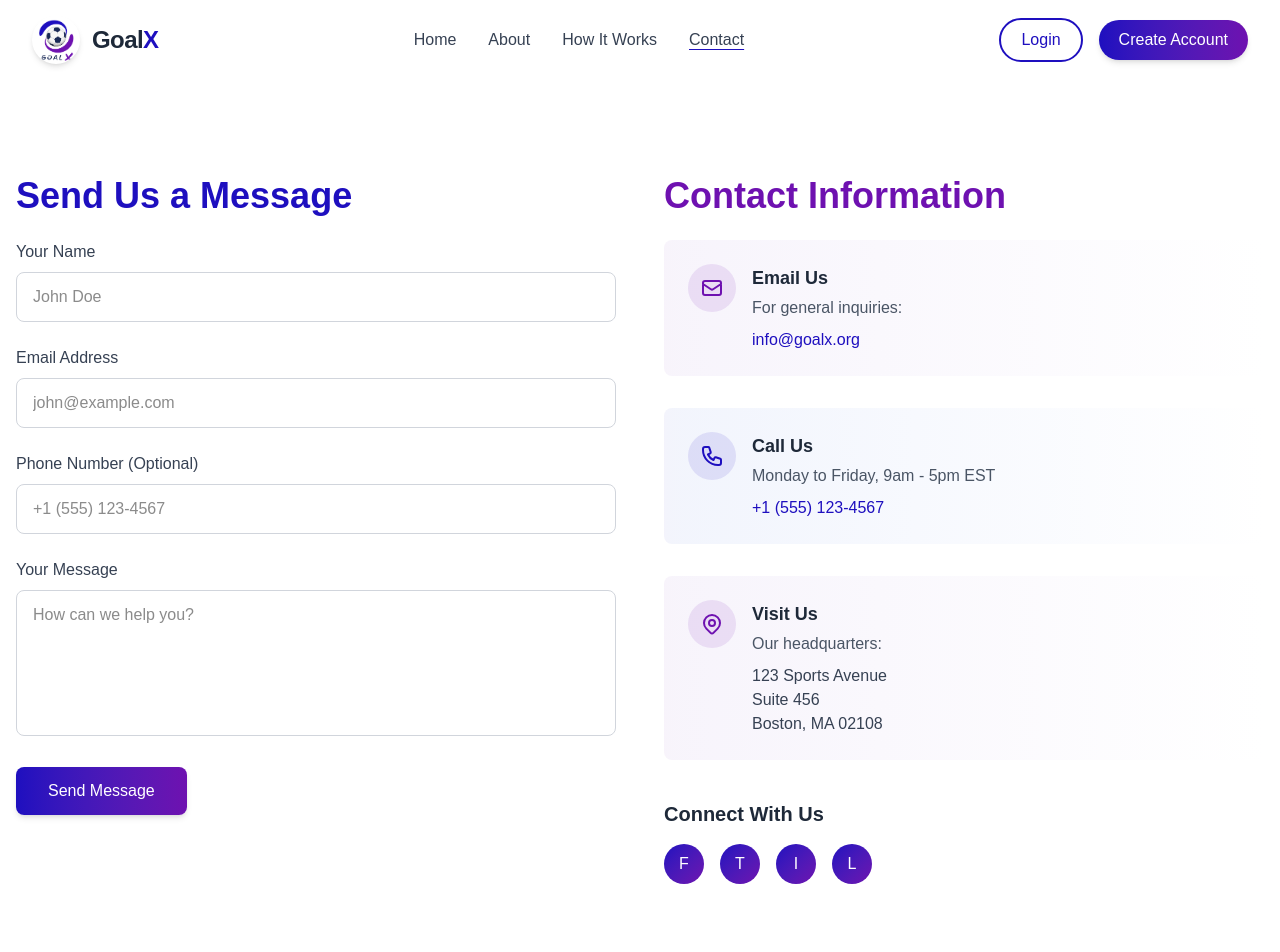
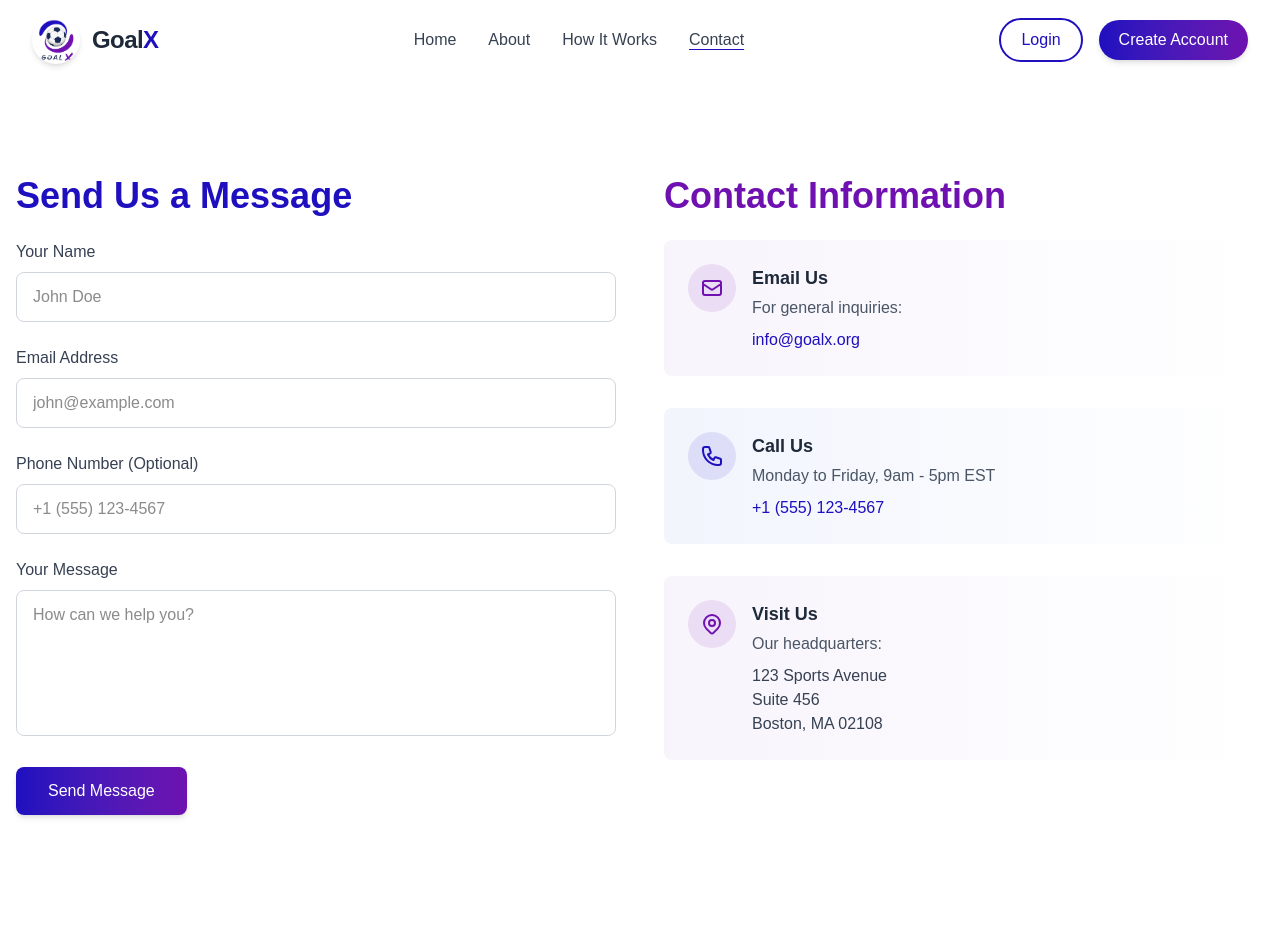
Before and after one commit to AdeepaK2/goalx, a Next.js app: page /contact in a window 1280 px wide. Shown: the top 952 px of the page. Built offline with nearby package versions, Linux system fonts and the light colour scheme.

Commit message:
refactor: remove social media section from contact page

```diff
--- a/src/app/contact/page.tsx
+++ b/src/app/contact/page.tsx
@@ -181,24 +181,7 @@ export default function ContactPage() {
                   </div>
                 </div>
 
-                <div className="mt-10">
-                  <h3 className="text-xl font-semibold text-gray-800 mb-4">Connect With Us</h3>
-                  <div className="flex space-x-4">
-                    {['facebook', 'twitter', 'instagram', 'linkedin'].map((social) => (
-                      <a
-                        key={social}
-                        href={`https://${social}.com/goalx`}
-                        target="_blank"
-                        rel="noopener noreferrer"
-                        className="w-10 h-10 rounded-full bg-gradient-to-br from-[#1e0fbf] to-[#6e11b0] flex items-center justify-center text-white hover:opacity-90 transition-opacity"
-                      >
-                        <span className="sr-only">{social}</span>
-                        {/* Replace with actual social icons */}
-                        {social[0].toUpperCase()}
-                      </a>
-                    ))}
-                  </div>
-                </div>
+
               </div>
             </div>
           </div>
```
